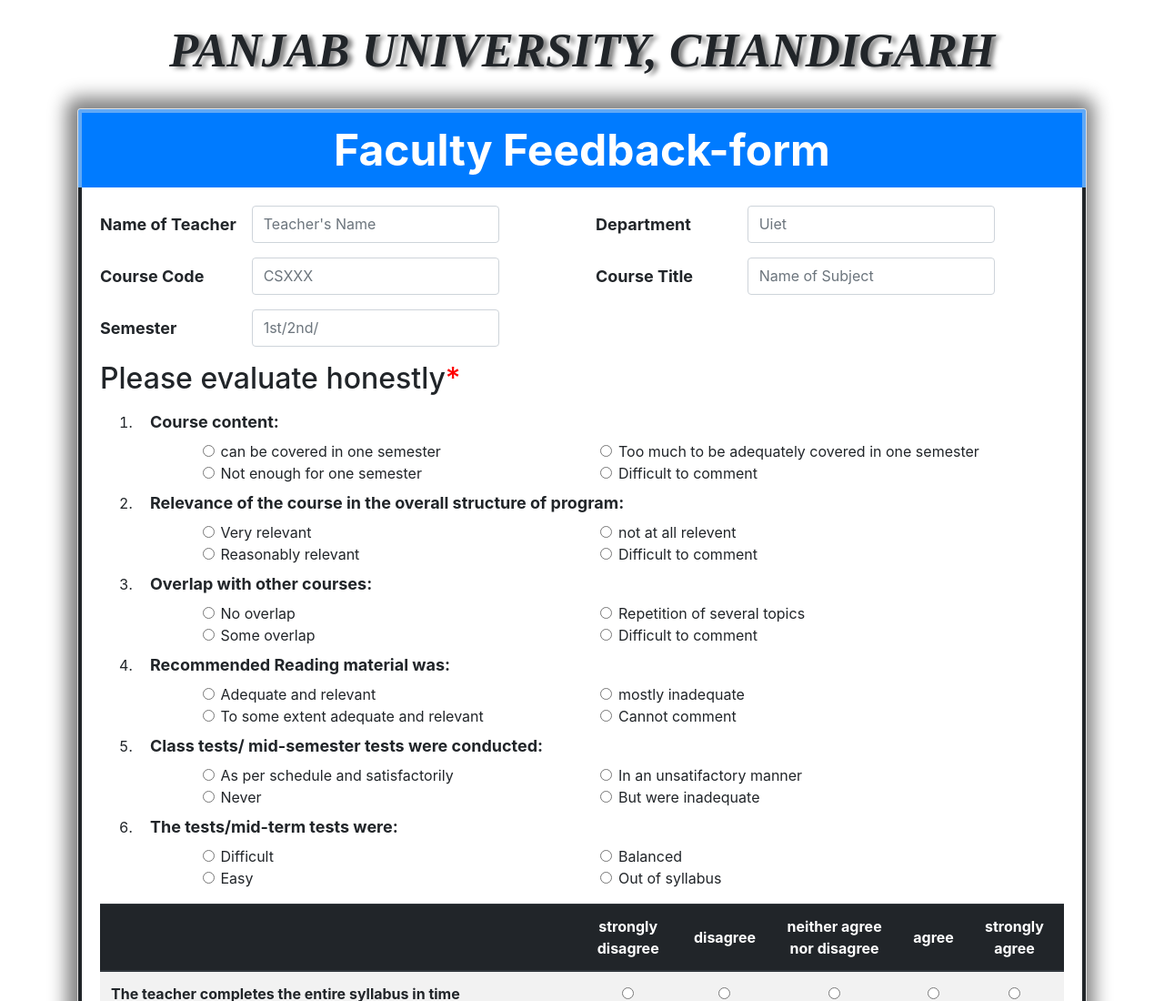
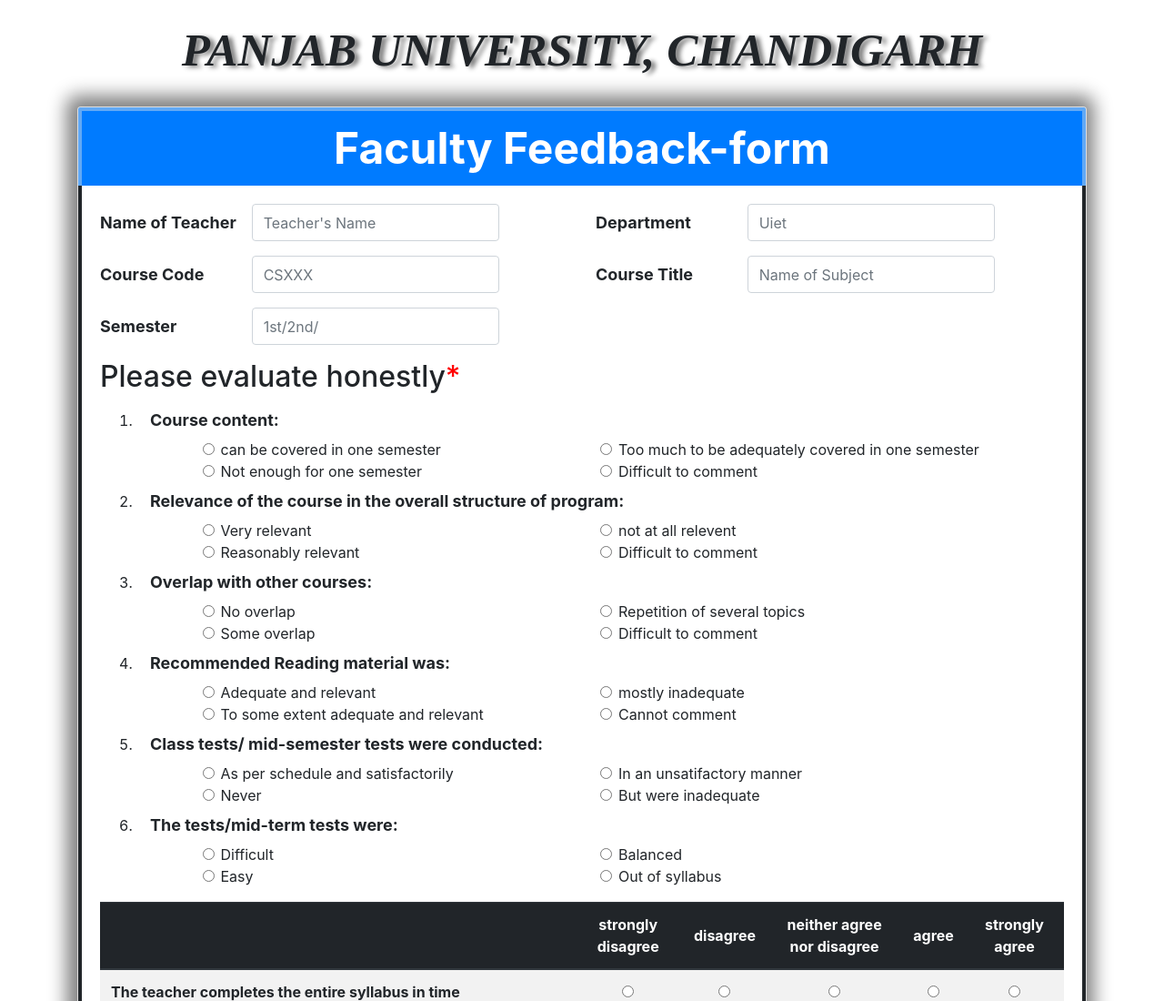
Before and after one commit to SOPHIA2401/faculty-feedback-form, a website: page index.html in a window 1280 px wide. Shown: the top 1100 px of the page at 91% size. Drawn offline with nearby package versions, Linux system fonts and the light colour scheme; files whose address does not match are found by name.

Commit message:
Update mystyles.css

```diff
--- a/css/mystyles.css
+++ b/css/mystyles.css
@@ -6,7 +6,7 @@
 h1{
     font-style: italic;
     text-shadow:5px 2px 5px grey;
-    font-size: 330%;
+    font-size: 320%;
     font-family:'Times New Roman', Times, serif;
     font-weight: bold;
 }
```
